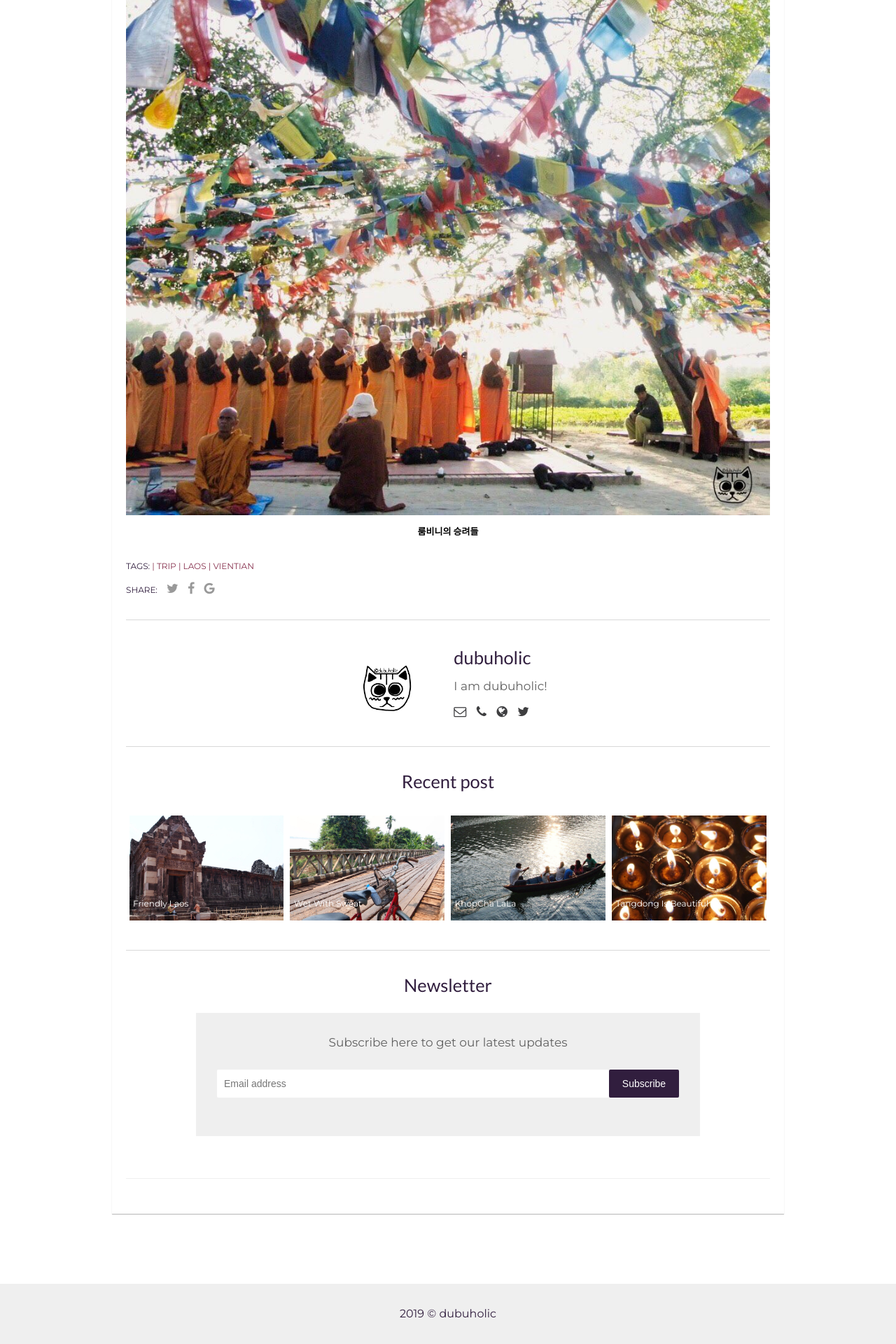
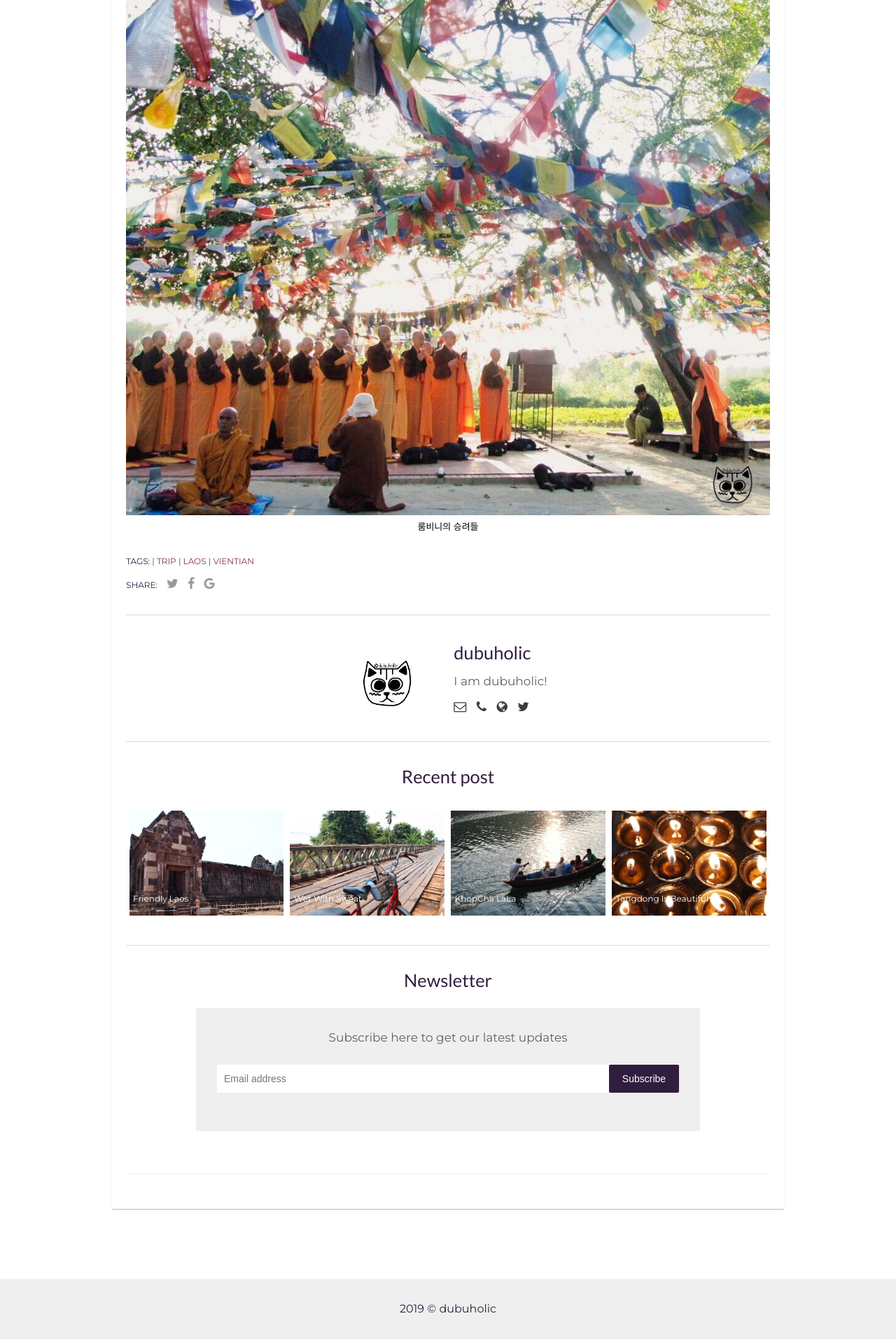
Before and after one commit to HAEZZA/HAEZZA.github.io, a Jekyll site: the page built from _posts/2019-08-08-Vientian-Laos.markdown, in a window 1280 px wide. Shown: the part 1141-3061 px from the top of the page at 70% size. Built offline with Jekyll 4.4.1, drawn with Linux system fonts in a browser that asks for light colours; some web fonts are replaced; comment, search, counter and statistics services are not loaded.

Commit message:
css, md modify

```diff
--- a/assets/css/main.css
+++ b/assets/css/main.css
@@ -997,11 +997,9 @@ pre {
 
 .page-caption {
   text-align: center;
-  font-weight: bold;
-  font-family: 'Cute Font', cursive;
   font-size: 13px;
   color: #000;
-  margin-top: -10px; }
+  margin-top: -17px; }
 
 .page-href {
   text-decoration: none; }
--- a/assets/css/sass/parts/post-page.scss
+++ b/assets/css/sass/parts/post-page.scss
@@ -33,11 +33,9 @@
 
 .page-caption {
   text-align: center;
-  font-weight: bold;
-  font-family: 'Cute Font', cursive;
   font-size: 13px;
   color: $black;
-  margin-top: -10px;
+  margin-top: -17px;
  }
 
 .page-href {
```
